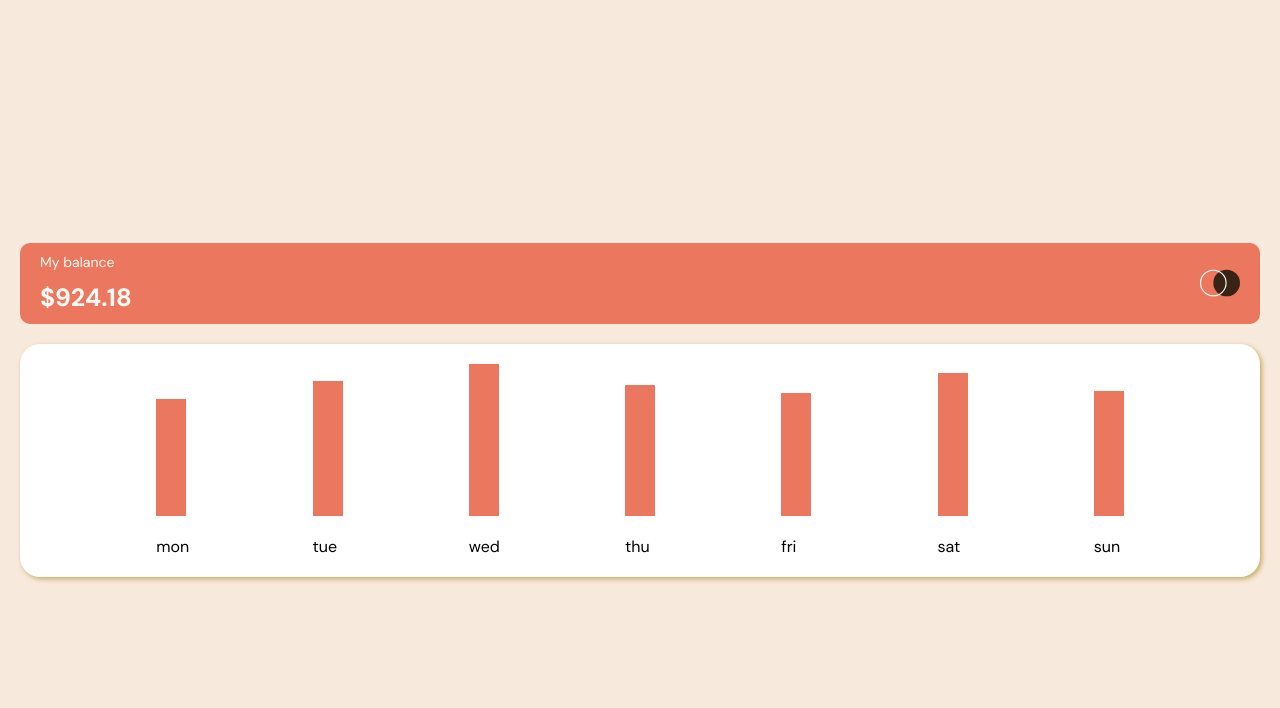
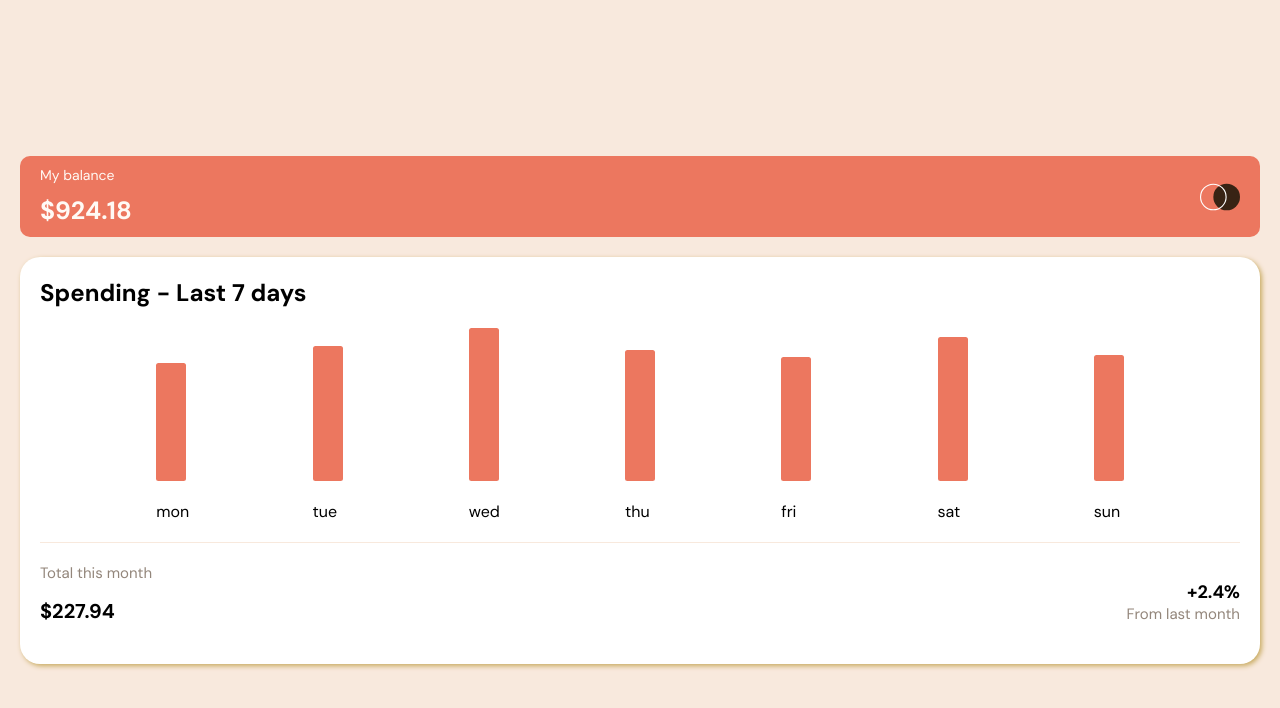
Before and after one commit to SageKyle/expenses-chart-component, a React (Create React App) app: page / in a window 1280 px wide. Shown: the top 708 px of the page. Built offline with nearby package versions, Linux system fonts and the light colour scheme.

Commit message:
added a chart summary section
- added a hook for getting the sum of the data

```diff
--- a/src/components/Charts.jsx
+++ b/src/components/Charts.jsx
@@ -2,18 +2,25 @@
 import './Charts.scss';
 
 import Data from '../db/data.json';
+import { useGetSum } from '../hooks/useGetSum';
 import { SingleChart } from '../utils/SingleChart';
+import { Total } from '../utils/Total';
 
 export const Charts = () => {
+	const total = Data.reduce(useGetSum, 0);
+	const difference = '+2.4';
+
 	return (
 		<div className="charts">
-			{Data.map((chart) => (
-				// <div className="chartitem" key={chart.day}>
-				// 	<h4>{chart.day}</h4>
-				// 	<p>{chart.amount}</p>
-				// </div>
-				<SingleChart key={chart.day} amount={chart.amount} day={chart.day} />
-			))}
+			<h2 className="charts__title">Spending - Last 7 days</h2>
+			<section className="charts__container">
+				{Data.map((chart) => (
+					<SingleChart key={chart.day} amount={chart.amount} day={chart.day} />
+				))}
+			</section>
+			<article className="charts__summary">
+				{<Total total={total} difference={difference} />}
+			</article>
 		</div>
 	);
 };
--- a/src/components/Charts.scss
+++ b/src/components/Charts.scss
@@ -1,14 +1,20 @@
 @import '../index.scss';
 
 .charts {
-	display: flex;
-	justify-content: space-evenly;
-	align-items: flex-end;
 	padding: 2rem;
 	background-color: #fff;
 	border-radius: 2rem;
 	box-shadow: 2px 2px 0.5rem rgb(200, 170, 95);
 
+	// bar chart container
+	&__container {
+		display: flex;
+		align-items: flex-end;
+		justify-content: space-evenly;
+		border-bottom: 1px solid $cream;
+		padding: 2rem 0;
+	}
+	// individual chart item
 	&__expense {
 		width: 3rem;
 
@@ -16,9 +22,47 @@
 			margin-right: 1rem;
 		}
 
+		// bar chart item
 		&--amount {
-			background-color: $soft-red;
+			border-radius: 0.25rem;
 			margin-bottom: 2rem;
 		}
 	}
+
+	// chart summary
+	&__total {
+		padding: 2rem 0;
+		display: flex;
+		justify-content: space-between;
+		align-items: flex-end;
+
+		// chart total amount
+		&--expense {
+			font-size: 2rem;
+			font-weight: 700;
+			padding-top: 0.5rem;
+		}
+
+		// percentage difference
+		&--saving {
+			text-align: right;
+			margin-top: auto;
+		}
+
+		// difference figure
+		&--difference {
+			font-size: 1.8rem;
+		}
+	}
+
+	// summary info
+	&__info {
+		font-size: 1.5rem;
+		font-weight: 400;
+		color: $medium-brown;
+
+		&:not(:last-child) {
+			padding-bottom: 1rem;
+		}
+	}
 }
--- /dev/null
+++ b/src/hooks/useGetSum.jsx
@@ -0,0 +1,5 @@
+export const useGetSum = (accumulator, initialValue) => {
+	const total = accumulator + initialValue.amount;
+
+	return total;
+};
--- /dev/null
+++ b/src/utils/Total.jsx
@@ -0,0 +1,14 @@
+export const Total = ({ total, difference }) => {
+	return (
+		<div className="charts__total">
+			<div className="charts__total--amount">
+				<h3 className="charts__info">Total this month</h3>
+				<h1 className="charts__total--expense">${total}</h1>
+			</div>
+			<div className="charts__total--saving">
+				<h2 className="charts__total--difference">{difference}%</h2>
+				<h3 className="charts__info">From last month</h3>
+			</div>
+		</div>
+	);
+};
```
